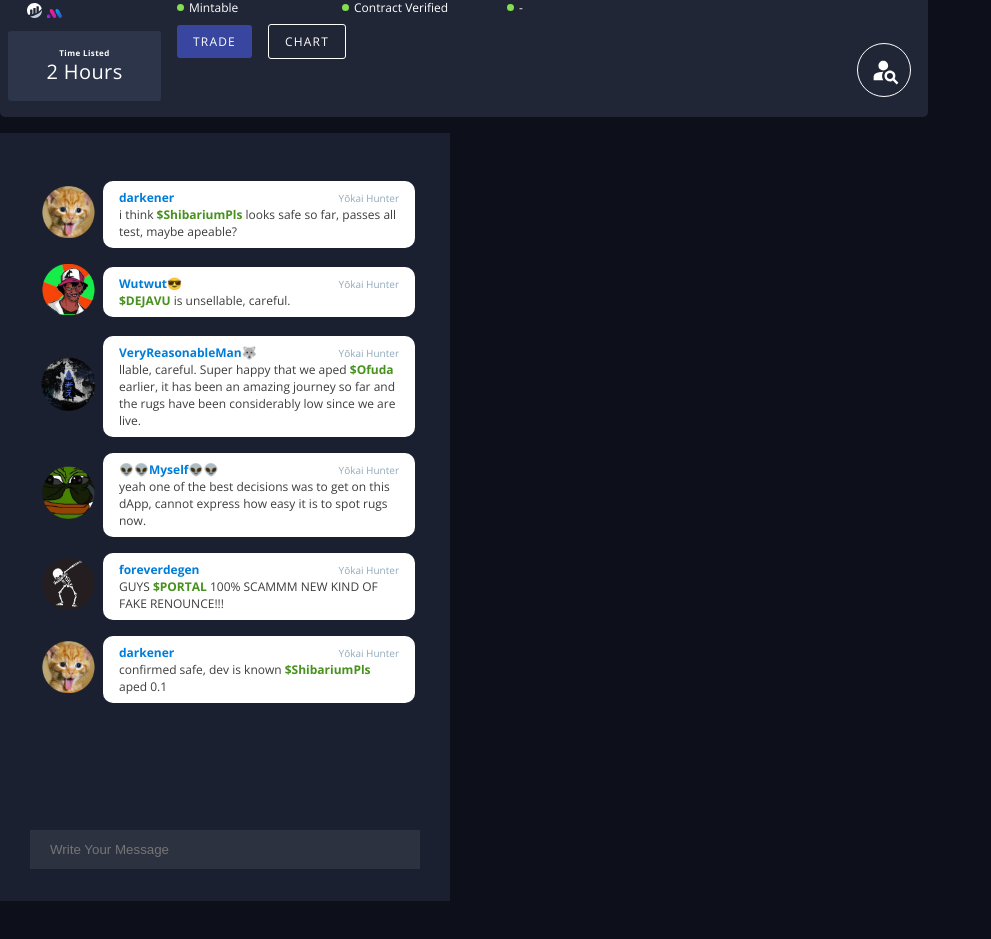
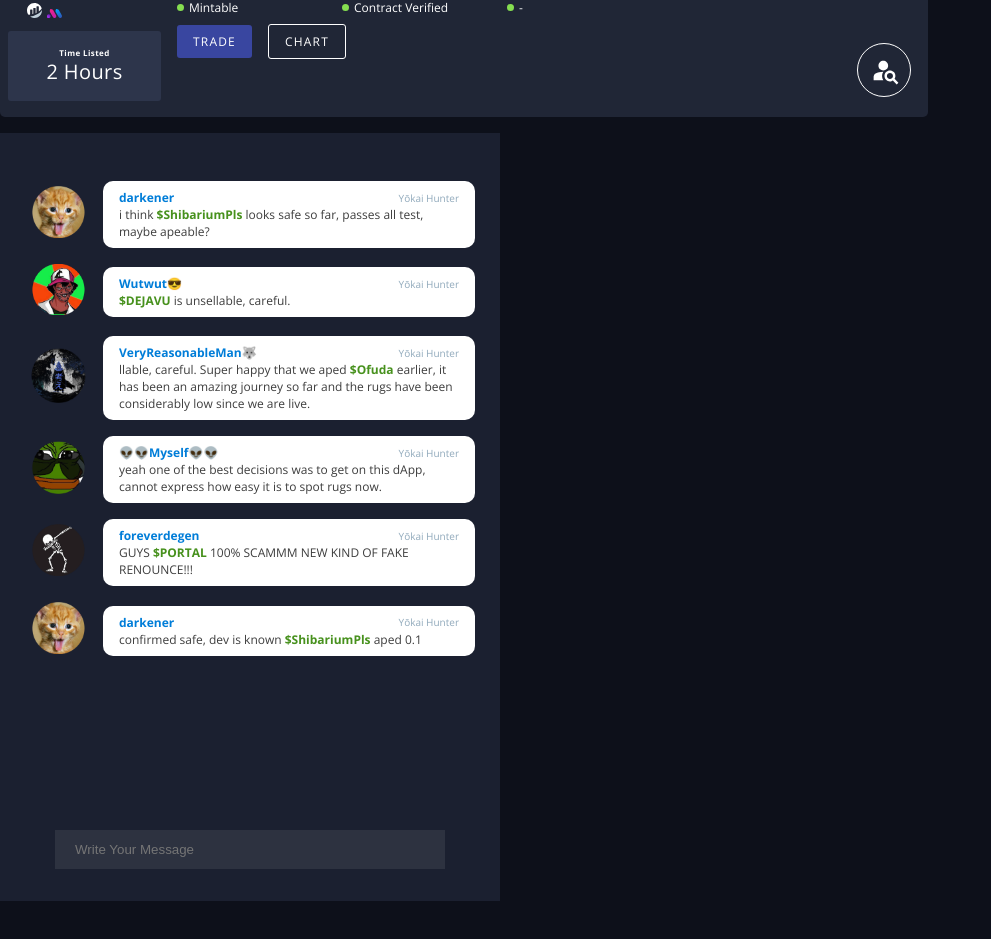
Before and after one commit to shivamanand-dev/amarkaTask, a React (Create React App) app: page / in a window 1280 px wide. Shown: the part 1126-2065 px from the top of the page, without its empty margins (0-991 px from the left). Built offline with nearby package versions, Linux system fonts and the light colour scheme.

Commit message:
modified

```diff
--- a/src/Components/ChatBox/StyledChatBox.js
+++ b/src/Components/ChatBox/StyledChatBox.js
@@ -1,8 +1,8 @@
 import styled from "styled-components";
 
 export const StyledChatBox = styled.section`
-  max-width: 450px;
-  width: 450px;
+  max-width: 500px;
+  width: 500px;
   height: 720px;
   background: #1b2030;
   margin-top: 1rem;
--- a/src/Components/MessageCard/StyledMessageCard.js
+++ b/src/Components/MessageCard/StyledMessageCard.js
@@ -1,7 +1,7 @@
 import styled from "styled-components";
 
 export const StyledMessageCard = styled.section`
-  max-width: 380px;
+  max-width: 450px;
   width: 100%;
   margin: 0 auto;
   font-family: "Open Sans";
@@ -14,7 +14,7 @@ export const StyledMessageCard = styled.section`
     margin: 0;
   }
   .message {
-    max-width: 280px;
+    max-width: 340px;
     width: 100%;
     background: #ffffff;
     border-radius: 10px;
```
